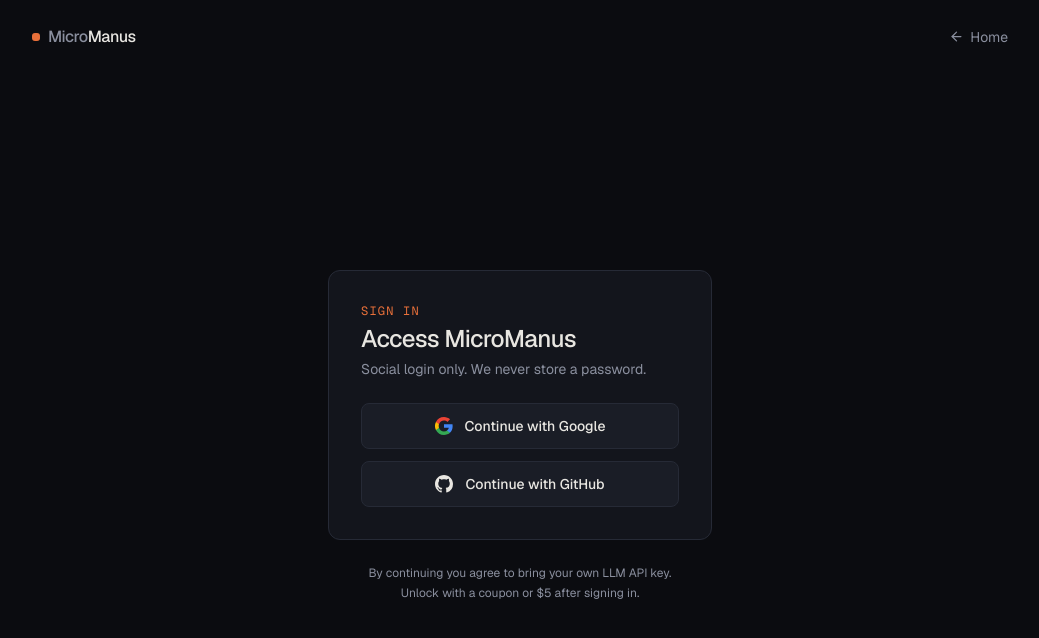
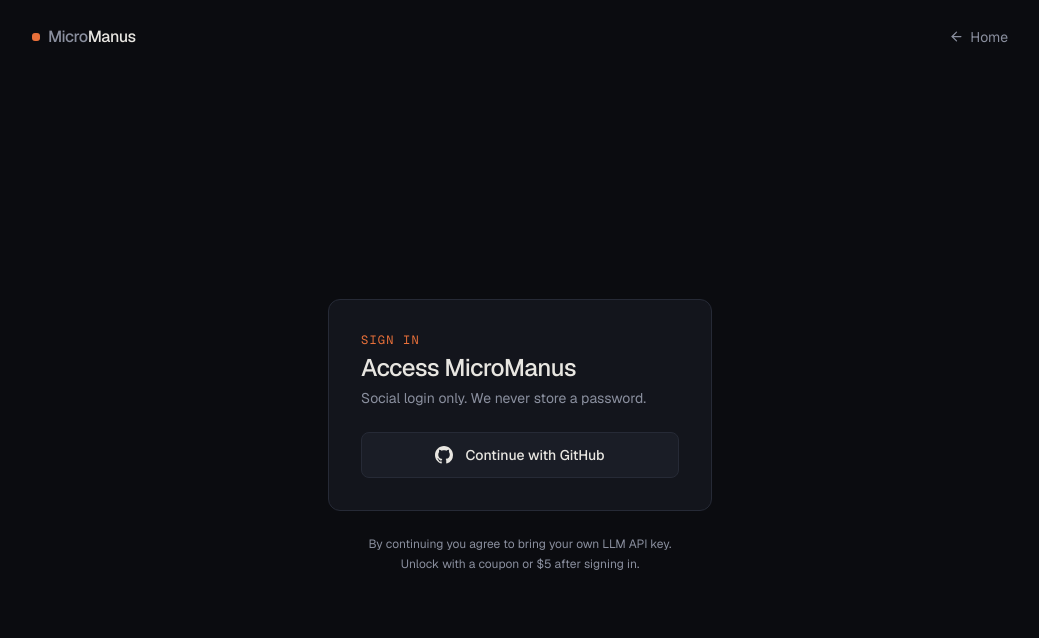
Before and after one commit to ChiragJS/microManus, a Next.js app: page /login in a window 1280 px wide. Shown: the top 638 px of the page, without its empty margins (120-1159 px from the left). Built offline with nearby package versions, Linux system fonts and the light colour scheme.

Commit message:
feat: GitHub-only login (drop Google)

```diff
--- a/src/app/page.tsx
+++ b/src/app/page.tsx
@@ -16,7 +16,7 @@
     n: "01",
     icon: LogIn,
     title: "Sign in",
-    body: "One tap with Google or GitHub. No passwords, no forms.",
+    body: "One tap with GitHub. No passwords, no forms.",
   },
   {
     n: "02",
--- a/src/components/auth/login-buttons.tsx
+++ b/src/components/auth/login-buttons.tsx
@@ -3,31 +3,6 @@
 import { useState } from "react";
 import { Loader2 } from "lucide-react";
 import { createClient } from "@/lib/supabase/client";
-
-type Provider = "google" | "github";
-
-function GoogleLogo() {
-  return (
-    <svg width="18" height="18" viewBox="0 0 18 18" aria-hidden>
-      <path
-        fill="#4285F4"
-        d="M17.64 9.2c0-.64-.06-1.25-.16-1.84H9v3.48h4.84a4.14 4.14 0 0 1-1.8 2.72v2.26h2.92c1.7-1.57 2.68-3.88 2.68-6.62z"
-      />
-      <path
-        fill="#34A853"
-        d="M9 18c2.43 0 4.47-.8 5.96-2.18l-2.92-2.26c-.8.54-1.84.86-3.04.86-2.34 0-4.32-1.58-5.03-3.7H.96v2.33A9 9 0 0 0 9 18z"
-      />
-      <path
-        fill="#FBBC05"
-        d="M3.97 10.72a5.4 5.4 0 0 1 0-3.44V4.95H.96a9 9 0 0 0 0 8.1l3.01-2.33z"
-      />
-      <path
-        fill="#EA4335"
-        d="M9 3.58c1.32 0 2.5.45 3.44 1.35l2.58-2.58C13.47.9 11.43 0 9 0A9 9 0 0 0 .96 4.95l3.01 2.33C4.68 5.16 6.66 3.58 9 3.58z"
-      />
-    </svg>
-  );
-}
 
 function GitHubLogo() {
   return (
@@ -38,11 +13,11 @@
 }
 
 export function LoginButtons({ next }: { next: string }) {
-  const [loading, setLoading] = useState<Provider | null>(null);
+  const [loading, setLoading] = useState(false);
   const [failed, setFailed] = useState<string | null>(null);
 
-  async function signIn(provider: Provider) {
-    setLoading(provider);
+  async function signIn() {
+    setLoading(true);
     setFailed(null);
     try {
       const supabase = createClient();
@@ -50,17 +25,17 @@
         next
       )}`;
       const { error } = await supabase.auth.signInWithOAuth({
-        provider,
+        provider: "github",
         options: { redirectTo },
       });
       if (error) {
         setFailed(error.message);
-        setLoading(null);
+        setLoading(false);
       }
       // On success the browser navigates to the provider; keep the spinner.
     } catch {
       setFailed("Could not start sign-in. Try again.");
-      setLoading(null);
+      setLoading(false);
     }
   }
 
@@ -69,26 +44,8 @@
 
   return (
     <div className="flex flex-col gap-3">
-      <button
-        type="button"
-        onClick={() => signIn("google")}
-        disabled={loading !== null}
-        className={btn}
-      >
-        {loading === "google" ? (
-          <Loader2 size={18} className="animate-spin text-ink-dim" />
-        ) : (
-          <GoogleLogo />
-        )}
-        Continue with Google
-      </button>
-      <button
-        type="button"
-        onClick={() => signIn("github")}
-        disabled={loading !== null}
-        className={btn}
-      >
-        {loading === "github" ? (
+      <button type="button" onClick={signIn} disabled={loading} className={btn}>
+        {loading ? (
           <Loader2 size={18} className="animate-spin text-ink-dim" />
         ) : (
           <GitHubLogo />
```
Also changed, not shown: 2 other files (tests, documents, lock files or other folders).
